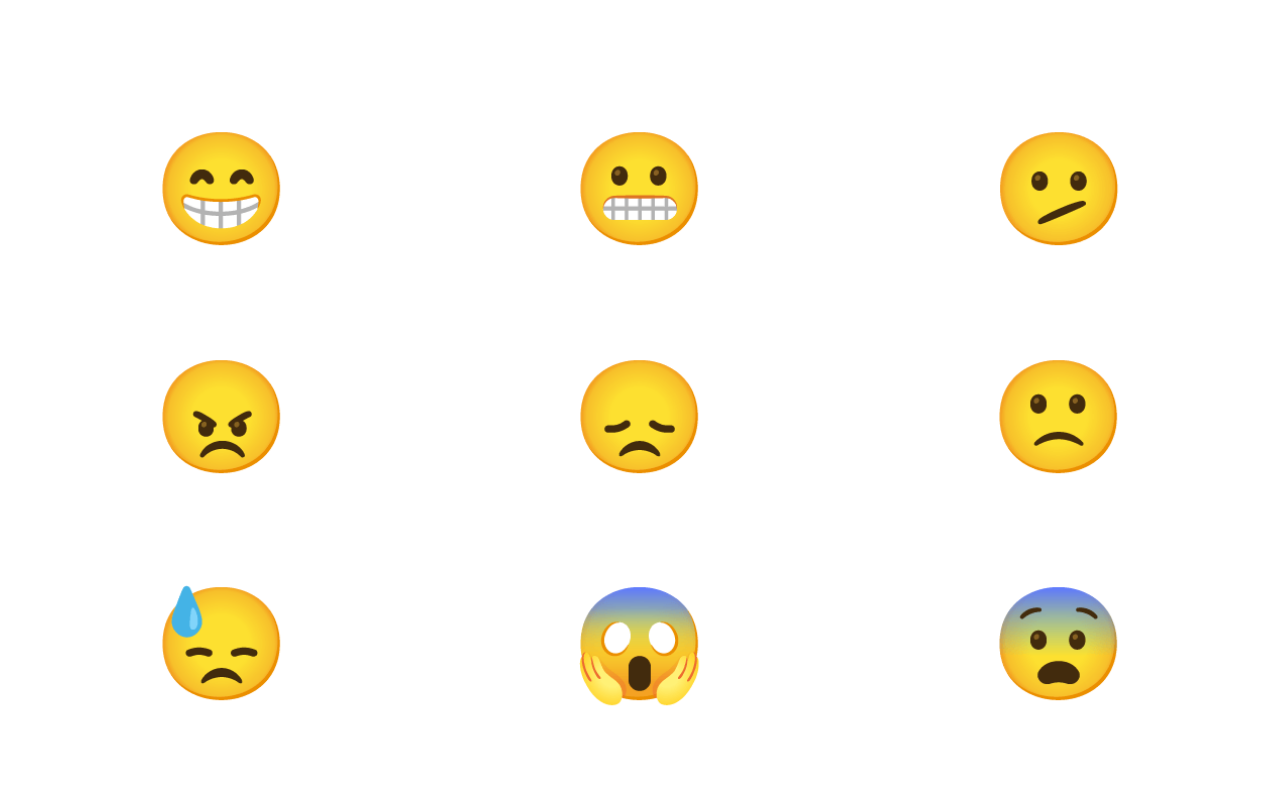
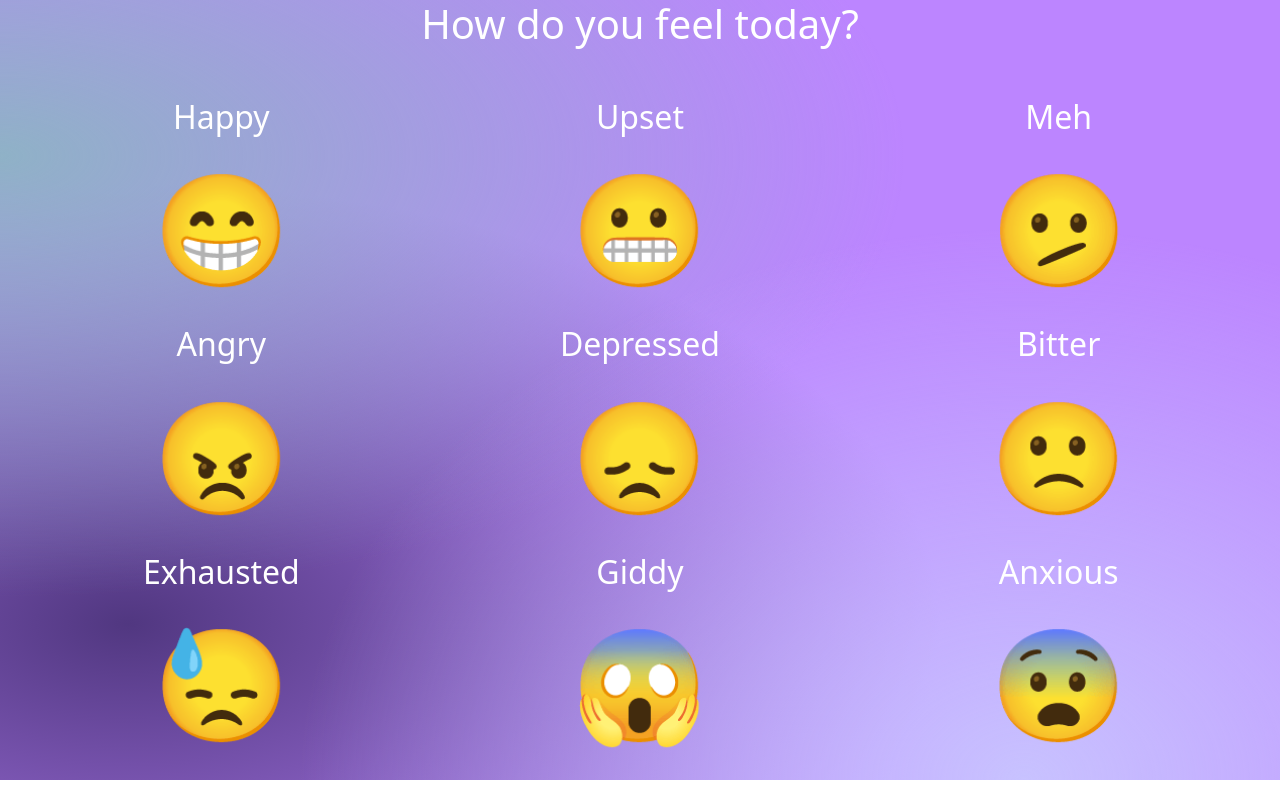
Before and after one commit to RobertCMusk/mental-health-toolbox, an Angular app: page / in a window 1280 px wide. Built offline with nearby package versions, Linux system fonts and the light colour scheme.

Commit message:
Adds emojis

```diff
--- a/src/app/emotion-picker/emotion-picker.component.html
+++ b/src/app/emotion-picker/emotion-picker.component.html
@@ -1,5 +1,7 @@
-<div class="container-fluid emotion-picker">
-  <h1>How do you feel today?</h1>
+<div class="container-fluid emotion-picker gradient-mesh">
+  <div class="title">
+    <h1>How do you feel today?</h1>
+  </div>
   <div class="emotion-container">
     <div class="row emotion-row">
       <div class="col-4 emotion-container" (click)="gotoNextPage()">
--- a/src/app/emotion-picker/emotion-picker.component.scss
+++ b/src/app/emotion-picker/emotion-picker.component.scss
@@ -1,4 +1,13 @@
 .emotion-picker {
+  .title {
+    width: 100%;
+    h1 {
+      justify-content: center;
+      align-items: center;
+      display: flex;
+      margin-bottom: 50px;
+    }
+  }
   .emotion-picker-menu {
     display: flex;
     flex-direction: column;
```
